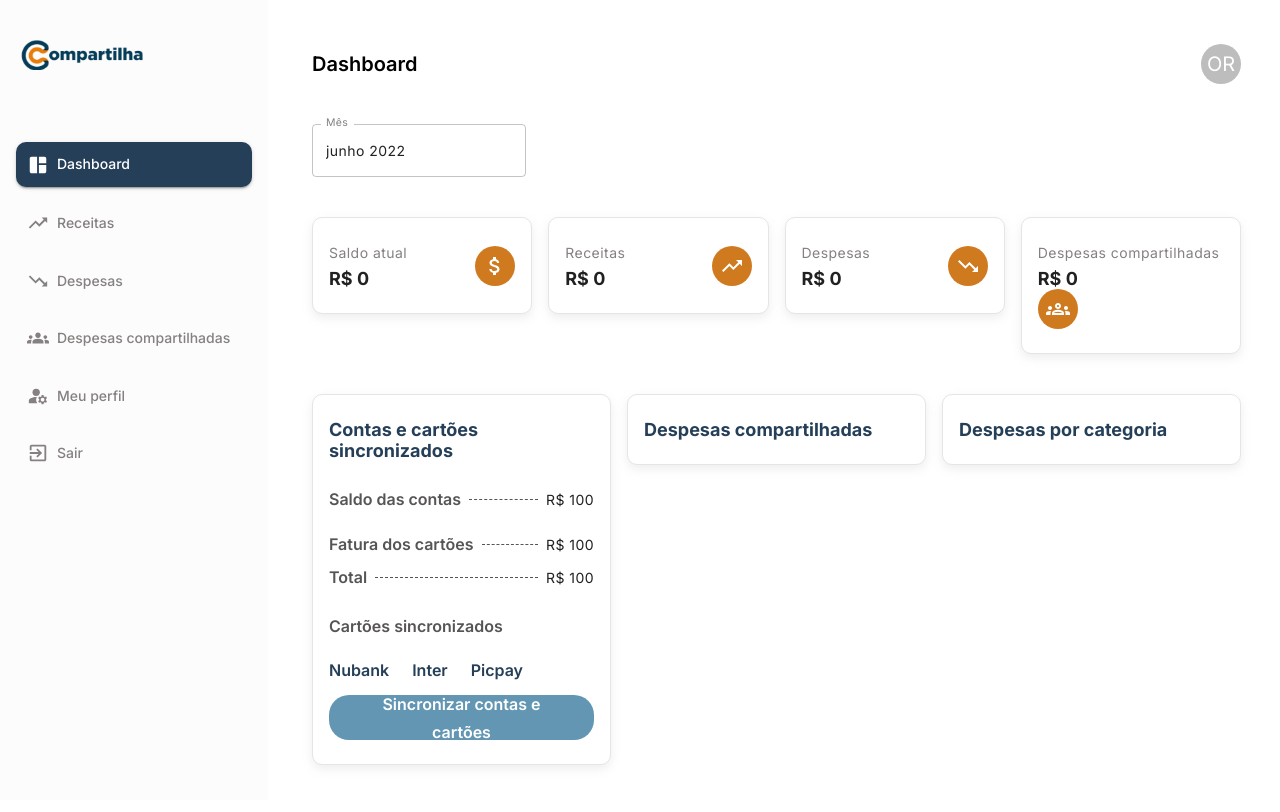
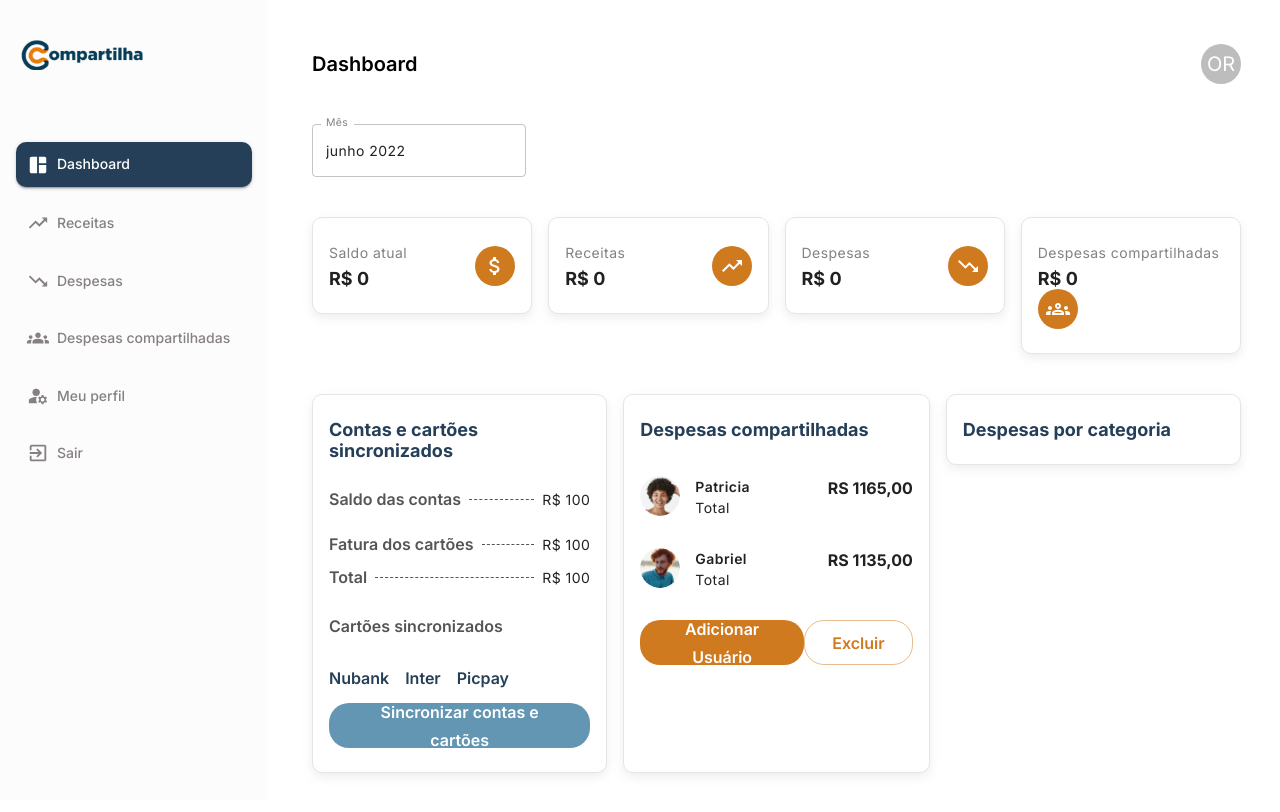
Before and after one commit to olirodrigues/compartilha-bootcamp-gama, a React (Vite) app: page /dashboard in a window 1280 px wide. Shown: the top 812 px of the page. Built offline with nearby package versions, Linux system fonts and the light colour scheme; no server answers.

Commit message:
Adicionado componente DespesasCompartilhadas

```diff
--- a/src/@types/index.d.ts
+++ b/src/@types/index.d.ts
@@ -1 +1,2 @@
 declare module "*.svg";
+declare module "*.png";
--- a/src/pages/Dashboard/ContasECartoes/index.tsx
+++ b/src/pages/Dashboard/ContasECartoes/index.tsx
@@ -50,12 +50,7 @@ export const ContasECartoes = () => (
     </Typography>
 
     <Box mt={2}>
-      <Grid
-        container
-        spacing={1}
-        marginTop={2}
-        sx={{ display: "flex", gap: "15px" }}
-      >
+      <Grid container spacing={2} marginTop={2}>
         {["Nubank", "Inter", "Picpay"].map((cartao) => (
           <Grid item key={cartao}>
             <Typography variant='bold' color='primary'>
--- a/src/pages/Dashboard/DespesasCompartilhadas/index.tsx
+++ b/src/pages/Dashboard/DespesasCompartilhadas/index.tsx
@@ -1,10 +1,66 @@
-import { Typography } from "@mui/material";
+import Usuario1 from "../../../assets/images/Usuarios/Usuario1.png";
+import Usuario2 from "../../../assets/images/Usuarios/Usuario2.png";
+
+import { Avatar, Button, Typography } from "@mui/material";
+import { Box } from "@mui/system";
 import { Card } from "../../../components/Card";
 
+const UsuarioCompartilhado = ({
+  src,
+  name,
+  valor,
+}: {
+  src: string;
+  name: string;
+  valor: string;
+}) => {
+  return (
+    <Box sx={{ display: "flex", justifyContent: "space-between" }}>
+      <Box sx={{ display: "flex", gap: "15px" }}>
+        <Avatar src={src} />
+        <Box>
+          <Typography variant='body1' sx={{ fontWeight: 600 }}>
+            {name}
+          </Typography>
+          <Typography variant='body1'>Total</Typography>
+        </Box>
+      </Box>
+      <Typography variant='subtitle2' component='p' sx={{ fontWeight: 700 }}>
+        RS {valor}
+      </Typography>
+    </Box>
+  );
+};
+
 export const DespesasCompartilhadas = () => (
-  <Card>
+  <Card
+    sx={{
+      display: "flex",
+      flexDirection: "column",
+      gap: "30px",
+      height: "100%",
+    }}
+  >
     <Typography variant='subtitle3' color='primary' gutterBottom>
       Despesas compartilhadas
     </Typography>
+    <UsuarioCompartilhado src={Usuario1} name='Patricia' valor='1165,00' />
+    <UsuarioCompartilhado src={Usuario2} name='Gabriel' valor='1135,00' />
+
+    <Box
+      sx={{
+        display: "flex",
+        justifyContent: "space-between",
+      }}
+    >
+      <Button variant='borderSecondary'>Adicionar Usuário</Button>
+      <Button
+        variant='outlined'
+        color='secondary'
+        sx={{ borderRadius: "20px", paddingInline: "36px" }}
+      >
+        Excluir
+      </Button>
+    </Box>
   </Card>
 );
```
Also changed, not shown: src/assets/images/Usuarios/Usuario1.png (added), src/assets/images/Usuarios/Usuario2.png (added).
